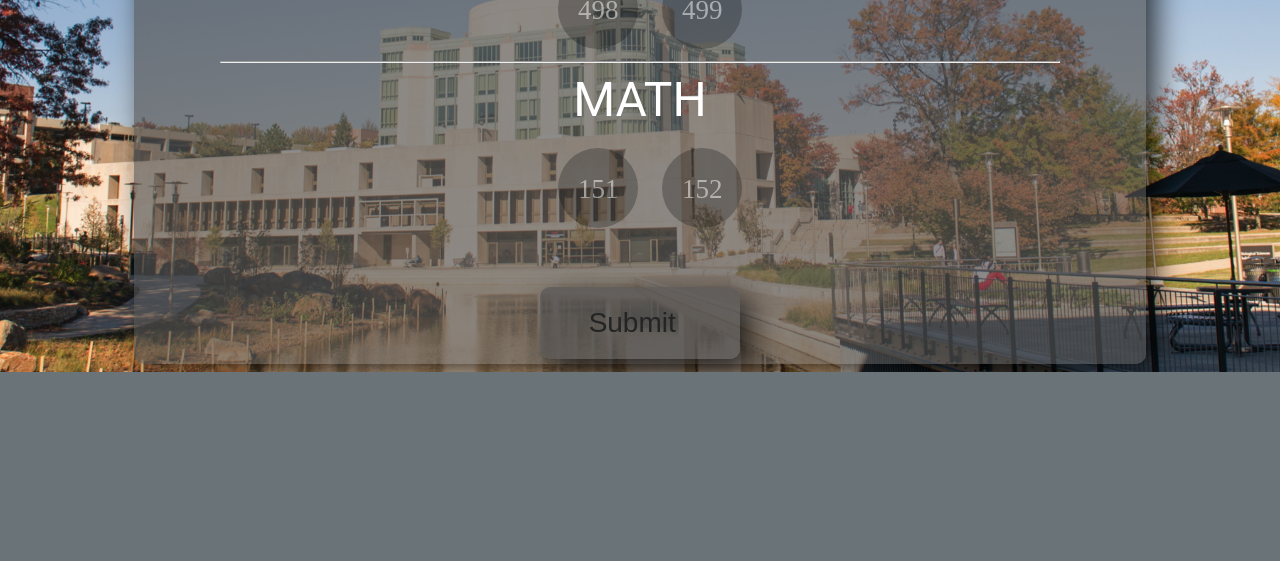
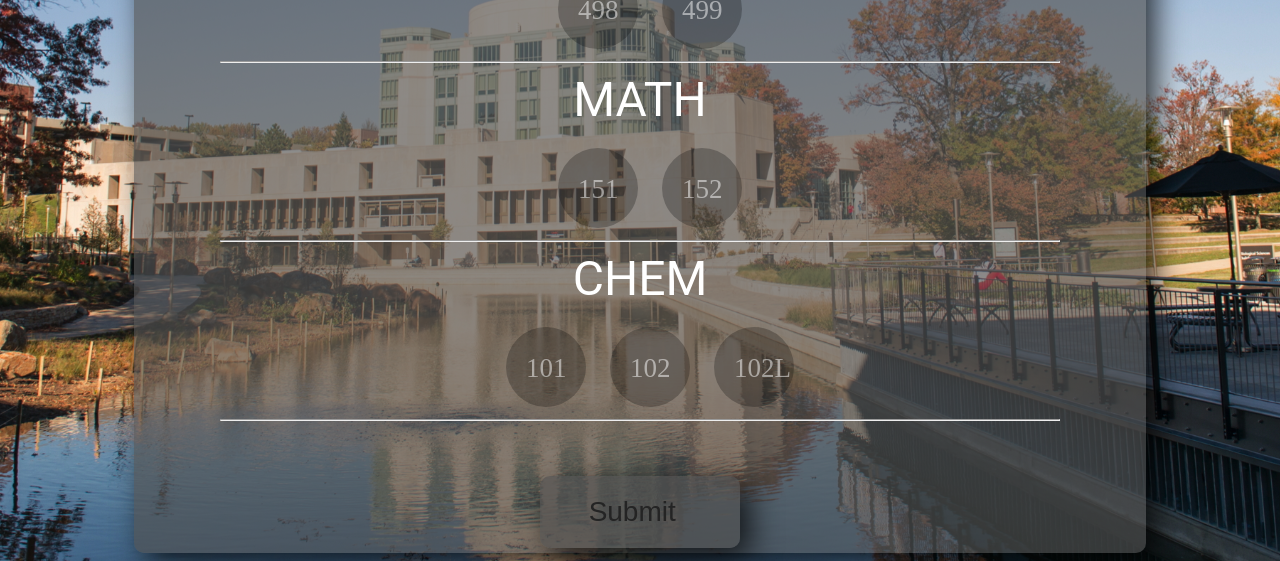
Before and after one commit to linkvetern64/CMSC433, a PHP site: page / in a window 1280 px wide. Shown: the part 1824-2385 px from the top of the page. Before the commit the page ends 2196 px from the top, so only its background shows below. Run offline with PHP 8.4, Linux system fonts and the light colour scheme; the visitor is signed in with stand-in values (Sample User, id 1).

Commit message:
Uploading files for concurrency

```diff
--- a/classSelect.php
+++ b/classSelect.php
@@ -73,7 +73,7 @@
 
 			foreach($suggestedClasses as $val){
 				$desc = $json->encode(getDesc(trim($val)));
-				$course = $val;
+				$course = preg_replace("/\D+/i", "", $val);
 				echo("<div class='generated' onmouseover= 'show($desc)' onmouseout= 'hide()'> $course </div>");
 			}
 			echo("<span style='color:white;'>Runtime: " . -$now + runtime() . " milliseconds</span> <br>");
--- a/css/classes.css
+++ b/css/classes.css
@@ -8,6 +8,8 @@
 ._CMSC400.is-checked:after{background-color: #f14c38;}
 
 ._MATH.is-checked:after{background-color:#446CB3;}
+
+._CHEM.is-checked:after{background-color:#913D88;}
 /*.is-checked:after {background-color: #446CB3;} */
 
 /**CMSC 200 **/
@@ -68,6 +70,12 @@
 /** MATH **/
 ._M151:after{content: "151";}
 ._M152:after{content: "152";}
+
+
+/** CHEM **/
+._C101:after{content: "101";}
+._C102:after{content: "102";}
+._C102L:after{content: "102L";}
 /*  These are here because of the colors
 
   background-color: rgba(165, 194, 92, 0);
--- a/index.php
+++ b/index.php
@@ -20,7 +20,7 @@
 		<div class="navItem">BIO</div>
 		<div class="navItem">PHYS</div>
 		<div class="navItem"><a href="#MATH">MATH</a></div>
-		<div class="navItemBottom">CHEM</div>
+		<div class="navItem"><a href="#CHEM">CHEM</a></div>
 	</div>
 
 	<img id="img1" src="images/bg3.png" />
@@ -103,6 +103,11 @@
 
 		    <input type="checkbox" name="check_list[]" value="MATH151" id="MATH151" />
 		    <input type="checkbox" name="check_list[]" value="MATH152" id="MATH152" />
+
+		    <input type="checkbox" name="check_list[]" value="CHEM101" id="CHEM101" />
+		    <input type="checkbox" name="check_list[]" value="CHEM102" id="CHEM102" />
+		    <input type="checkbox" name="check_list[]" value="CHEM102L" id="CHEM102L" />
+
 		</div>
 		Click on courses you've taken.
 		<ul class="choice-list">
@@ -176,6 +181,16 @@
 		   	<span style="color:white;font-size:3em;vertical-align: middle">MATH</span><br>
 			<label class="choice" for="MATH151"><li class="checkbox _MATH _M151"></li></label>
 		    <label class="choice" for="MATH152"><li class="checkbox _MATH _M152"></li></label>
+		    <br />
+		    <hr>
+
+		    <a id="CHEM"></a>
+		   	<span style="color:white;font-size:3em;vertical-align: middle">CHEM</span><br>
+			<label class="choice" for="CHEM101"><li class="checkbox _CHEM _C101"></li></label>
+		    <label class="choice" for="CHEM102"><li class="checkbox _CHEM _C102"></li></label>
+		    <label class="choice" for="CHEM102L"><li class="checkbox _CHEM _C102L"></li></label>
+		    <br />
+		    <hr>
 
 
 		</ul>
```
